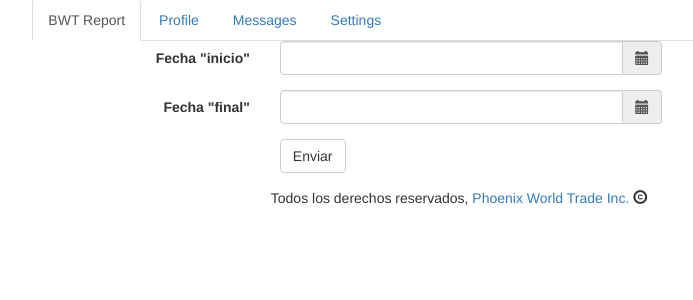
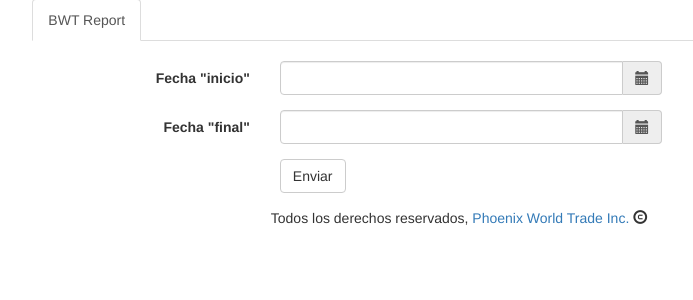
Before and after one commit to AlfredGreene/INTRANET-1, a Django app: page /reportes/topshop in a window 1280 px wide. Shown: the part 51-351 px from the top of the page, without its empty margins (181-874 px from the left). Run offline with Django 3.2, Linux system fonts and the light colour scheme; a user stored in the database is signed in; parts of the project's set-up code (start-up, migrations or seed data) failed here and were passed over; some libraries are stand-ins or nearby versions.

Commit message:
topshop report

```diff
--- a/templates/reports/topshop/reports-topshop.html
+++ b/templates/reports/topshop/reports-topshop.html
@@ -14,10 +14,10 @@
         <ul class="nav nav-tabs" role="tablist">
 
             <li role="presentation" class="active">
-                <a href="#home" aria-controls="home" role="tab" data-toggle="tab">BWT Report</a>
+                <a href="#BWT" aria-controls="home" role="tab" data-toggle="tab">BWT Report</a>
             </li>
 
-            <li role="presentation">
+            <!-- <li role="presentation">
                 <a href="#profile" aria-controls="profile" role="tab" data-toggle="tab">Profile</a>
             </li>
 
@@ -27,15 +27,15 @@
 
             <li role="presentation">
                 <a href="#settings" aria-controls="settings" role="tab" data-toggle="tab">Settings</a>
-            </li>
+            </li> -->
 
         </ul>
 
         <!-- Tab panes -->
         <div class="tab-content">
 
-            <div role="tabpanel" class="tab-pane active" id="home">
-
+            <div role="tabpanel" class="tab-pane active" id="BWT">
+                <br>
                 <form id="eventForm" method="post" class="form-horizontal">
                     {% csrf_token %}
                     <div class="form-group">
@@ -67,7 +67,7 @@
 
             </div>
 
-            <div role="tabpanel" class="tab-pane" id="profile">
+            <!-- <div role="tabpanel" class="tab-pane" id="profile">
                 <p>
                     Lorem ipsum dolor sit amet, consectetur adipisicing elit, sed do eiusmod tempor incididunt ut labore et dolore magna aliqua. Ut enim ad minim veniam, quis nostrud exercitation ullamco laboris nisi ut aliquip ex ea commodo consequat. Duis aute irure dolor in reprehenderit in voluptate velit esse cillum dolore eu fugiat nulla pariatur. Excepteur sint occaecat cupidatat non proident, sunt in culpa qui officia deserunt mollit anim id est laborum.
                 </p>
@@ -83,7 +83,7 @@
                 <p>
                     Lorem ipsum dolor sit amet, consectetur adipisicing elit, sed do eiusmod tempor incididunt ut labore et dolore magna aliqua. Ut enim ad minim veniam, quis nostrud exercitation ullamco laboris nisi ut aliquip ex ea commodo consequat. Duis aute irure dolor in reprehenderit in voluptate velit esse cillum dolore eu fugiat nulla pariatur. Excepteur sint occaecat cupidatat non proident, sunt in culpa qui officia deserunt mollit anim id est laborum.
                 </p>
-            </div>
+            </div> -->
 
         </div>
 
```
